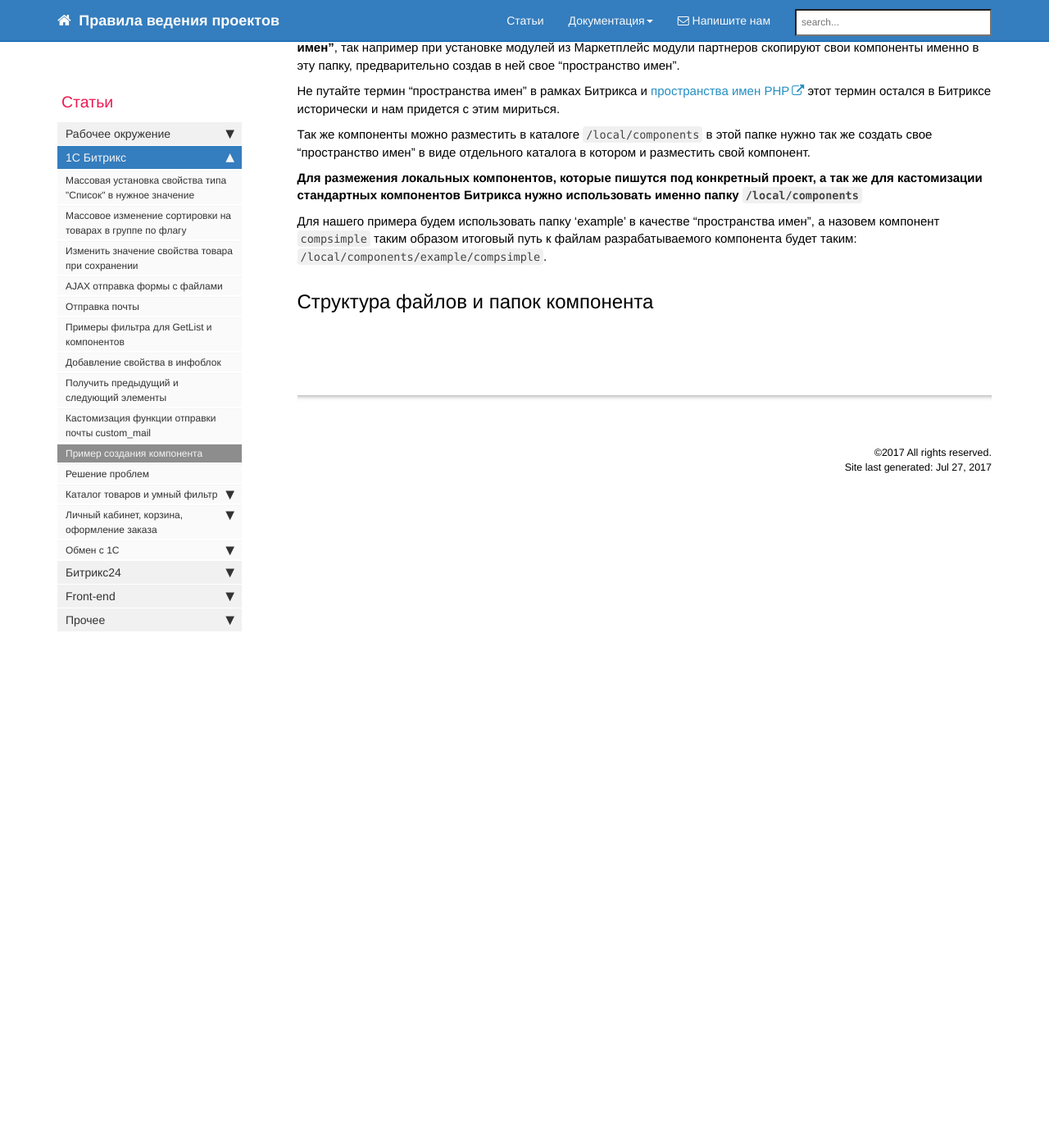
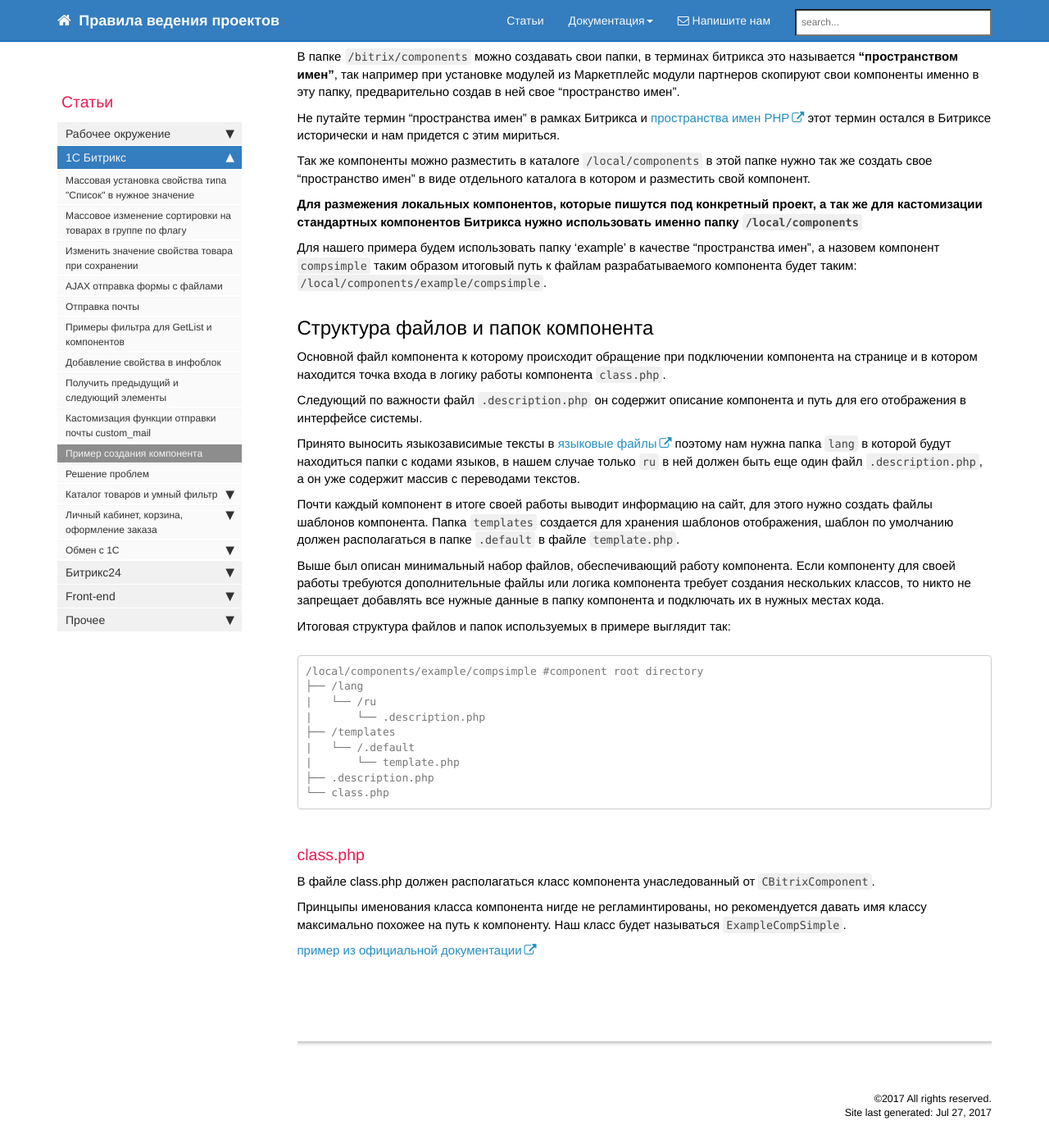
Before and after one commit to gdecider/gdecider.github.io, a Jekyll site: the page built from pages/articles/articles_bx-component-creation.md, in a window 1280 px wide and 1400 px high, scrolled down 528 px. Shown: the whole window at 82% size. Built offline with Jekyll 4.4.1, drawn with Linux system fonts in a browser that asks for light colours; nearby versions of some CDN libraries; comment, search, counter and statistics services are not loaded.

Commit message:
Update articles_bx-component-creation.md

````diff
--- a/pages/articles/articles_bx-component-creation.md
+++ b/pages/articles/articles_bx-component-creation.md
@@ -35,3 +35,35 @@
 таким образом итоговый путь к файлам разрабатываемого компонента будет таким: ```/local/components/example/compsimple```.
 
 ## Структура файлов и папок компонента
+
+Основной файл компонента к которому происходит обращение при подключении компонента на странице и в котором находится точка входа в логику работы компонента ```class.php```.
+
+Следующий по важности файл ```.description.php``` он содержит описание компонента и путь для его отображения в интерфейсе системы.
+
+Принято выносить языкозависимые тексты в [языковые файлы](https://dev.1c-bitrix.ru/learning/course/index.php?COURSE_ID=43&LESSON_ID=3695&LESSON_PATH=3913.4776.3695) поэтому нам нужна папка ```lang``` в которой будут находиться папки с кодами языков, в нашем случае только ```ru``` в ней должен быть еще один файл ```.description.php```, а он уже содержит массив с переводами текстов.
+
+Почти каждый компонент в итоге своей работы выводит информацию на сайт, для этого нужно создать файлы шаблонов компонента. Папка ```templates``` создается для хранения шаблонов отображения, шаблон по умолчанию должен располагаться в папке ```.default``` в файле ```template.php```.
+
+Выше был описан минимальный набор файлов, обеспечивающий работу компонента. Если компоненту для своей работы требуются дополнительные файлы или логика компонента требует создания нескольких классов, то никто не запрещает добавлять все нужные данные в папку компонента и подключать их в нужных местах кода.
+
+Итоговая структура файлов и папок используемых в примере выглядит так:
+
+```
+/local/components/example/compsimple #component root directory
+├── /lang
+|   └── /ru
+|       └── .description.php
+├── /templates
+|   └── /.default
+|       └── template.php
+├── .description.php
+└── class.php
+```
+
+### class.php
+
+В файле class.php должен располагаться класс компонента унаследованный от ```CBitrixComponent```.
+
+Принцыпы именования класса компонента нигде не регламинтированы, но рекомендуется давать имя классу максимально похожее на путь к компоненту. Наш класс будет называться ```ExampleCompSimple```.
+
+[пример из официальной документации](https://dev.1c-bitrix.ru/learning/course/index.php?COURSE_ID=43&LESSON_ID=2028&LESSON_PATH=3913.4565.2028)
````
